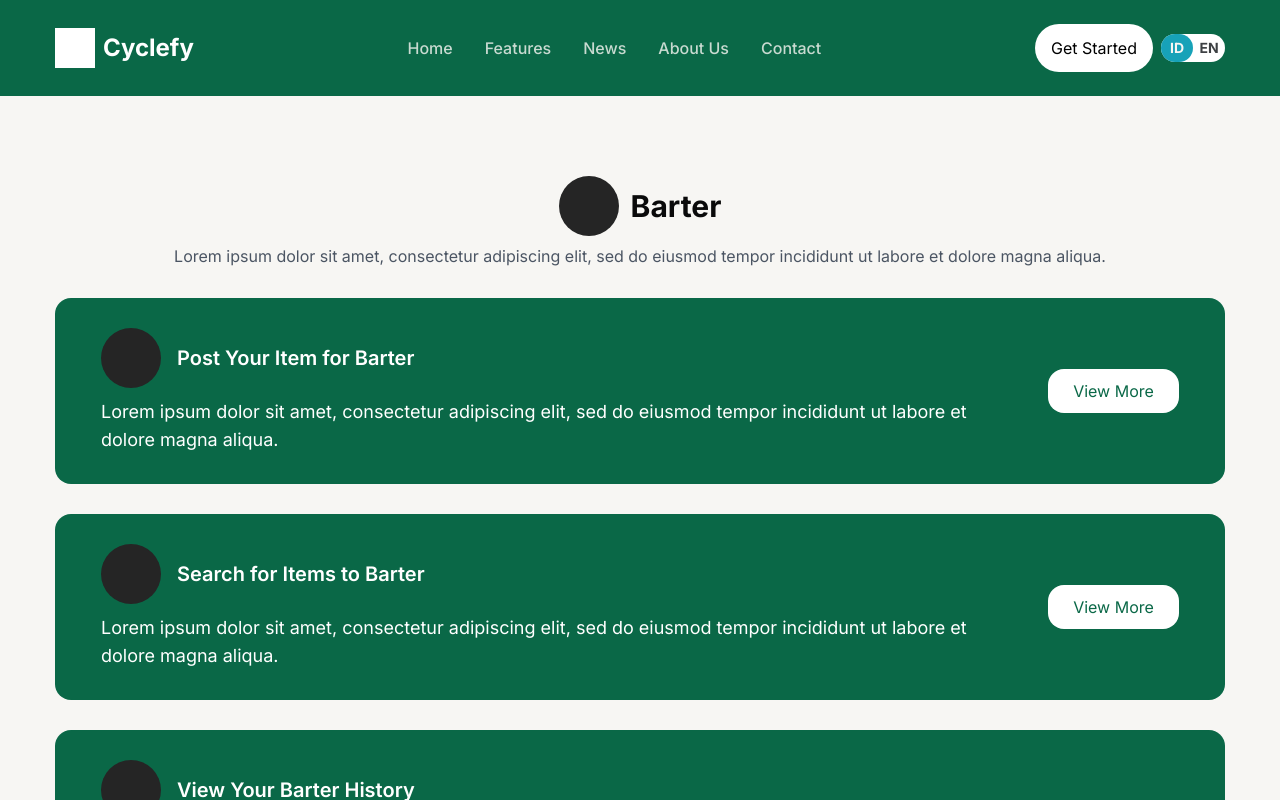
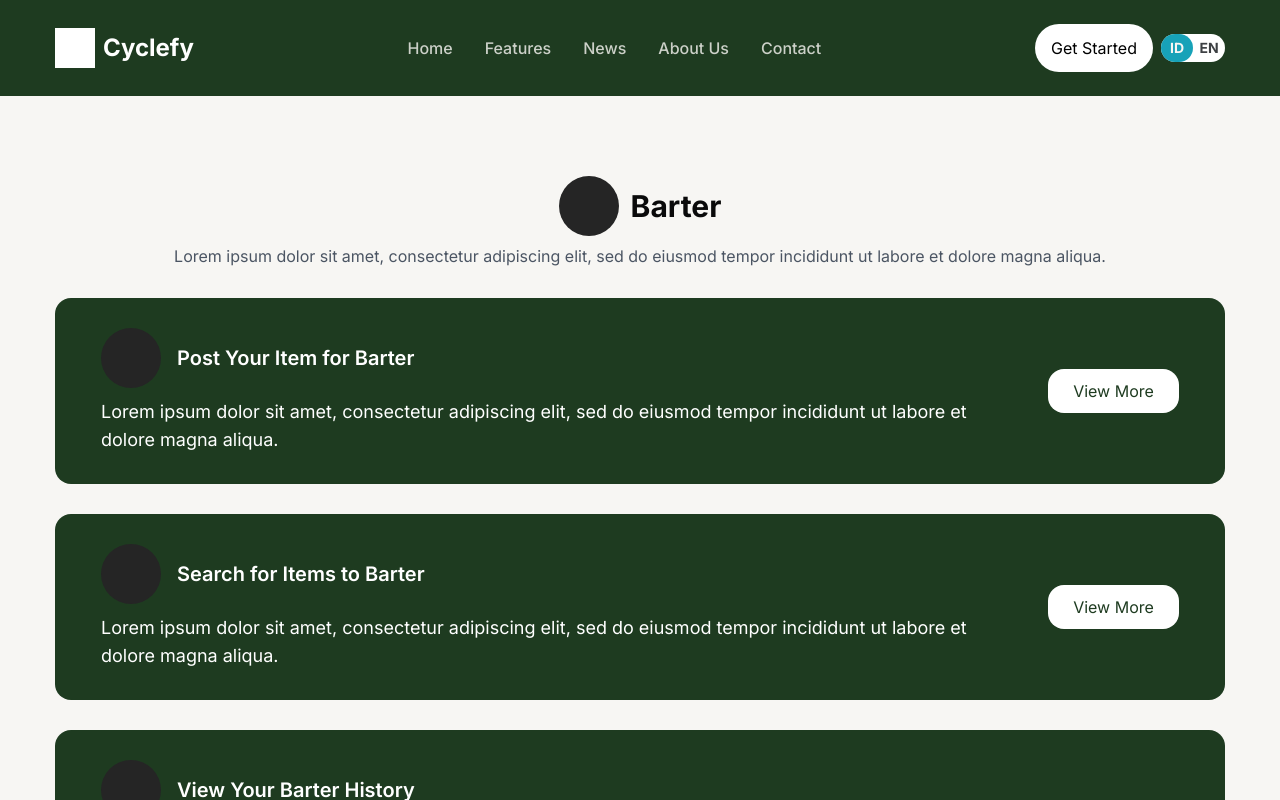
Before and after one commit to MoCheeseKy/cyclefy, a Next.js app: page /features/barter in a window 1280 px wide. Shown: the top 800 px of the page. Built offline with nearby package versions, Linux system fonts and the light colour scheme.

Commit message:
half integration login register

```diff
--- a/package.json
+++ b/package.json
@@ -17,6 +17,7 @@
     "@radix-ui/react-radio-group": "^1.3.7",
     "@radix-ui/react-select": "^2.2.5",
     "@radix-ui/react-slot": "^1.2.3",
+    "@radix-ui/react-toast": "^1.2.15",
     "axios": "^1.11.0",
     "class-variance-authority": "^0.7.1",
     "clsx": "^2.1.1",
--- /dev/null
+++ b/src/components/ui/toast.jsx
@@ -0,0 +1,85 @@
+import * as React from "react"
+import * as ToastPrimitives from "@radix-ui/react-toast"
+import { cva } from "class-variance-authority";
+import { X } from "lucide-react"
+
+import { cn } from "@/lib/utils"
+
+const ToastProvider = ToastPrimitives.Provider
+
+const ToastViewport = React.forwardRef(({ className, ...props }, ref) => (
+  <ToastPrimitives.Viewport
+    ref={ref}
+    className={cn(
+      "fixed top-0 z-[100] flex max-h-screen w-full flex-col-reverse p-4 sm:bottom-0 sm:right-0 sm:top-auto sm:flex-col md:max-w-[420px]",
+      className
+    )}
+    {...props} />
+))
+ToastViewport.displayName = ToastPrimitives.Viewport.displayName
+
+const toastVariants = cva(
+  "group pointer-events-auto relative flex w-full items-center justify-between space-x-2 overflow-hidden rounded-md border p-4 pr-6 shadow-lg transition-all data-[swipe=cancel]:translate-x-0 data-[swipe=end]:translate-x-[var(--radix-toast-swipe-end-x)] data-[swipe=move]:translate-x-[var(--radix-toast-swipe-move-x)] data-[swipe=move]:transition-none data-[state=open]:animate-in data-[state=closed]:animate-out data-[swipe=end]:animate-out data-[state=closed]:fade-out-80 data-[state=closed]:slide-out-to-right-full data-[state=open]:slide-in-from-top-full data-[state=open]:sm:slide-in-from-bottom-full",
+  {
+    variants: {
+      variant: {
+        default: "border bg-background text-foreground",
+        destructive:
+          "destructive group border-destructive bg-destructive text-destructive-foreground",
+      },
+    },
+    defaultVariants: {
+      variant: "default",
+    },
+  }
+)
+
+const Toast = React.forwardRef(({ className, variant, ...props }, ref) => {
+  return (
+    <ToastPrimitives.Root
+      ref={ref}
+      className={cn(toastVariants({ variant }), className)}
+      {...props} />
+  );
+})
+Toast.displayName = ToastPrimitives.Root.displayName
+
+const ToastAction = React.forwardRef(({ className, ...props }, ref) => (
+  <ToastPrimitives.Action
+    ref={ref}
+    className={cn(
+      "inline-flex h-8 shrink-0 items-center justify-center rounded-md border bg-transparent px-3 text-sm font-medium transition-colors hover:bg-secondary focus:outline-none focus:ring-1 focus:ring-ring disabled:pointer-events-none disabled:opacity-50 group-[.destructive]:border-muted/40 group-[.destructive]:hover:border-destructive/30 group-[.destructive]:hover:bg-destructive group-[.destructive]:hover:text-destructive-foreground group-[.destructive]:focus:ring-destructive",
+      className
+    )}
+    {...props} />
+))
+ToastAction.displayName = ToastPrimitives.Action.displayName
+
+const ToastClose = React.forwardRef(({ className, ...props }, ref) => (
+  <ToastPrimitives.Close
+    ref={ref}
+    className={cn(
+      "absolute right-1 top-1 rounded-md p-1 text-foreground/50 opacity-0 transition-opacity hover:text-foreground focus:opacity-100 focus:outline-none focus:ring-1 group-hover:opacity-100 group-[.destructive]:text-red-300 group-[.destructive]:hover:text-red-50 group-[.destructive]:focus:ring-red-400 group-[.destructive]:focus:ring-offset-red-600",
+      className
+    )}
+    toast-close=""
+    {...props}>
+    <X className="h-4 w-4" />
+  </ToastPrimitives.Close>
+))
+ToastClose.displayName = ToastPrimitives.Close.displayName
+
+const ToastTitle = React.forwardRef(({ className, ...props }, ref) => (
+  <ToastPrimitives.Title
+    ref={ref}
+    className={cn("text-sm font-semibold [&+div]:text-xs", className)}
+    {...props} />
+))
+ToastTitle.displayName = ToastPrimitives.Title.displayName
+
+const ToastDescription = React.forwardRef(({ className, ...props }, ref) => (
+  <ToastPrimitives.Description ref={ref} className={cn("text-sm opacity-90", className)} {...props} />
+))
+ToastDescription.displayName = ToastPrimitives.Description.displayName
+
+export { ToastProvider, ToastViewport, Toast, ToastTitle, ToastDescription, ToastClose, ToastAction };
--- /dev/null
+++ b/src/components/ui/toaster.jsx
@@ -0,0 +1,33 @@
+import { useToast } from "@/hooks/use-toast"
+import {
+  Toast,
+  ToastClose,
+  ToastDescription,
+  ToastProvider,
+  ToastTitle,
+  ToastViewport,
+} from "@/components/ui/toast"
+
+export function Toaster() {
+  const { toasts } = useToast()
+
+  return (
+    <ToastProvider>
+      {toasts.map(function ({ id, title, description, action, ...props }) {
+        return (
+          <Toast key={id} {...props}>
+            <div className="grid gap-1">
+              {title && <ToastTitle>{title}</ToastTitle>}
+              {description && (
+                <ToastDescription>{description}</ToastDescription>
+              )}
+            </div>
+            {action}
+            <ToastClose />
+          </Toast>
+        );
+      })}
+      <ToastViewport />
+    </ToastProvider>
+  );
+}
--- /dev/null
+++ b/src/hooks/use-toast.js
@@ -0,0 +1,155 @@
+"use client";
+// Inspired by react-hot-toast library
+import * as React from "react"
+
+const TOAST_LIMIT = 1
+const TOAST_REMOVE_DELAY = 1000000
+
+const actionTypes = {
+  ADD_TOAST: "ADD_TOAST",
+  UPDATE_TOAST: "UPDATE_TOAST",
+  DISMISS_TOAST: "DISMISS_TOAST",
+  REMOVE_TOAST: "REMOVE_TOAST"
+}
+
+let count = 0
+
+function genId() {
+  count = (count + 1) % Number.MAX_SAFE_INTEGER
+  return count.toString();
+}
+
+const toastTimeouts = new Map()
+
+const addToRemoveQueue = (toastId) => {
+  if (toastTimeouts.has(toastId)) {
+    return
+  }
+
+  const timeout = setTimeout(() => {
+    toastTimeouts.delete(toastId)
+    dispatch({
+      type: "REMOVE_TOAST",
+      toastId: toastId,
+    })
+  }, TOAST_REMOVE_DELAY)
+
+  toastTimeouts.set(toastId, timeout)
+}
+
+export const reducer = (state, action) => {
+  switch (action.type) {
+    case "ADD_TOAST":
+      return {
+        ...state,
+        toasts: [action.toast, ...state.toasts].slice(0, TOAST_LIMIT),
+      };
+
+    case "UPDATE_TOAST":
+      return {
+        ...state,
+        toasts: state.toasts.map((t) =>
+          t.id === action.toast.id ? { ...t, ...action.toast } : t),
+      };
+
+    case "DISMISS_TOAST": {
+      const { toastId } = action
+
+      // ! Side effects ! - This could be extracted into a dismissToast() action,
+      // but I'll keep it here for simplicity
+      if (toastId) {
+        addToRemoveQueue(toastId)
+      } else {
+        state.toasts.forEach((toast) => {
+          addToRemoveQueue(toast.id)
+        })
+      }
+
+      return {
+        ...state,
+        toasts: state.toasts.map((t) =>
+          t.id === toastId || toastId === undefined
+            ? {
+                ...t,
+                open: false,
+              }
+            : t),
+      };
+    }
+    case "REMOVE_TOAST":
+      if (action.toastId === undefined) {
+        return {
+          ...state,
+          toasts: [],
+        }
+      }
+      return {
+        ...state,
+        toasts: state.toasts.filter((t) => t.id !== action.toastId),
+      };
+  }
+}
+
+const listeners = []
+
+let memoryState = { toasts: [] }
+
+function dispatch(action) {
+  memoryState = reducer(memoryState, action)
+  listeners.forEach((listener) => {
+    listener(memoryState)
+  })
+}
+
+function toast({
+  ...props
+}) {
+  const id = genId()
+
+  const update = (props) =>
+    dispatch({
+      type: "UPDATE_TOAST",
+      toast: { ...props, id },
+    })
+  const dismiss = () => dispatch({ type: "DISMISS_TOAST", toastId: id })
+
+  dispatch({
+    type: "ADD_TOAST",
+    toast: {
+      ...props,
+      id,
+      open: true,
+      onOpenChange: (open) => {
+        if (!open) dismiss()
+      },
+    },
+  })
+
+  return {
+    id: id,
+    dismiss,
+    update,
+  }
+}
+
+function useToast() {
+  const [state, setState] = React.useState(memoryState)
+
+  React.useEffect(() => {
+    listeners.push(setState)
+    return () => {
+      const index = listeners.indexOf(setState)
+      if (index > -1) {
+        listeners.splice(index, 1)
+      }
+    };
+  }, [state])
+
+  return {
+    ...state,
+    toast,
+    dismiss: (toastId) => dispatch({ type: "DISMISS_TOAST", toastId }),
+  };
+}
+
+export { useToast, toast }
--- a/src/pages/_app.js
+++ b/src/pages/_app.js
@@ -1,5 +1,13 @@
-import '@/styles/globals.css'
+import { Toaster } from '@/components/ui/toaster';
+import '@/styles/globals.css';
 
-export default function App({ Component, pageProps }) {
-  return <Component {...pageProps} />
+function App({ Component, pageProps }) {
+  return (
+    <>
+      <Component {...pageProps} />
+      <Toaster />
+    </>
+  );
 }
+
+export default App;
--- a/src/pages/login/index.jsx
+++ b/src/pages/login/index.jsx
@@ -4,11 +4,15 @@
 import { Input } from '@/components/ui/input';
 import { Button } from '@/components/ui/button';
 import { Checkbox } from '@/components/ui/checkbox';
+import { useToast } from '@/hooks/use-toast';
+
+import axios from 'axios';
 
 export default function SignIn() {
   const router = useRouter();
+  const { toast } = useToast();
   const [form, setForm] = useState({
-    emailOrUsername: '',
+    identifier: '',
     password: '',
     remember: false,
   });
@@ -26,11 +30,36 @@
     e.preventDefault();
     setLoading(true);
 
-    // simulasi API
-    await new Promise((res) => setTimeout(res, 1000));
-    console.log('Sign In data:', form);
+    axios
+      .post(`${process.env.NEXT_PUBLIC_HOST}/users/login`, {
+        identifier: form.identifier,
+        password: form.password,
+      })
+      .then((response) => {
+        console.log('Login successful:', response.data);
+        console.log('Sign In data:', form);
 
-    setLoading(false);
+        toast({
+          title: 'Login Berhasil 🎉',
+          description: 'Selamat datang kembali di Cyclefy!',
+        });
+
+        setLoading(false);
+        router.push('/dashboard'); // redirect misalnya
+      })
+      .catch((error) => {
+        console.error('Login failed:', error);
+
+        toast({
+          variant: 'destructive',
+          title: 'Login Gagal ❌',
+          description:
+            error.response?.data?.message ||
+            'Email atau password salah. Coba lagi.',
+        });
+
+        setLoading(false);
+      });
   };
 
   return (
@@ -68,8 +97,8 @@
               Email Address / Username
             </label>
             <Input
-              name='emailOrUsername'
-              value={form.emailOrUsername}
+              name='identifier'
+              value={form.identifier}
               onChange={handleChange}
               placeholder='Enter your email address or username'
               className='mb-4'
--- a/src/pages/register/index.jsx
+++ b/src/pages/register/index.jsx
@@ -3,9 +3,13 @@
 import { FaFacebook, FaGoogle, FaTwitter } from 'react-icons/fa';
 import { Input } from '@/components/ui/input';
 import { Button } from '@/components/ui/button';
+import { useToast } from '@/hooks/use-toast';
+
+import axios from 'axios';
 
 export default function SignUp() {
   const router = useRouter();
+  const { toast } = useToast();
   const [form, setForm] = useState({
     username: '',
     email: '',
@@ -26,18 +30,48 @@
     e.preventDefault();
     setLoading(true);
 
-    // Validasi sederhana
     if (form.password !== form.confirmPassword) {
-      alert('Passwords do not match!');
+      toast({
+        variant: 'destructive',
+        title: 'Password tidak cocok ❌',
+        description: 'Pastikan password dan konfirmasi password sama.',
+      });
       setLoading(false);
       return;
     }
 
-    // simulasi API
-    await new Promise((res) => setTimeout(res, 1000));
-    console.log('Sign Up data:', form);
+    axios
+      .post(`${process.env.NEXT_PUBLIC_HOST}/users/register`, {
+        username: form.username,
+        email: form.email,
+        password: form.password,
+        confirmPassword: form.confirmPassword,
+      })
+      .then((response) => {
+        console.log('Registration successful:', response.data);
+        console.log('Sign Up data:', form);
 
-    setLoading(false);
+        toast({
+          title: 'Registrasi berhasil 🎉',
+          description: 'Akun kamu sudah dibuat. Silakan login.',
+        });
+
+        router.push('/login');
+      })
+      .catch((error) => {
+        console.error('Registration failed:', error);
+
+        toast({
+          variant: 'destructive',
+          title: 'Registrasi gagal ❌',
+          description:
+            error.response?.data?.message ||
+            'Terjadi kesalahan. Silakan coba lagi.',
+        });
+      })
+      .finally(() => {
+        setLoading(false);
+      });
   };
 
   return (
--- a/tailwind.config.js
+++ b/tailwind.config.js
@@ -20,8 +20,8 @@
         sm: 'calc(var(--radius) - 4px)',
       },
       colors: {
-        'primary': '#0A6847', // Evergreen Teal
-        'secondary': '#F3A63B', // Marigold Orange
+        'primary': '#1E3B20', // Evergreen Teal
+        'secondary': '#3C7140', // Marigold Orange
         'action': '#3E83C5', // Recycle Blue
         'background': '#F7F6F3', // Linen White
         'text-primary': '#3D4043', // Charcoal Gray
```
Also changed, not shown: 2 other files (tests, documents, lock files or other folders).
